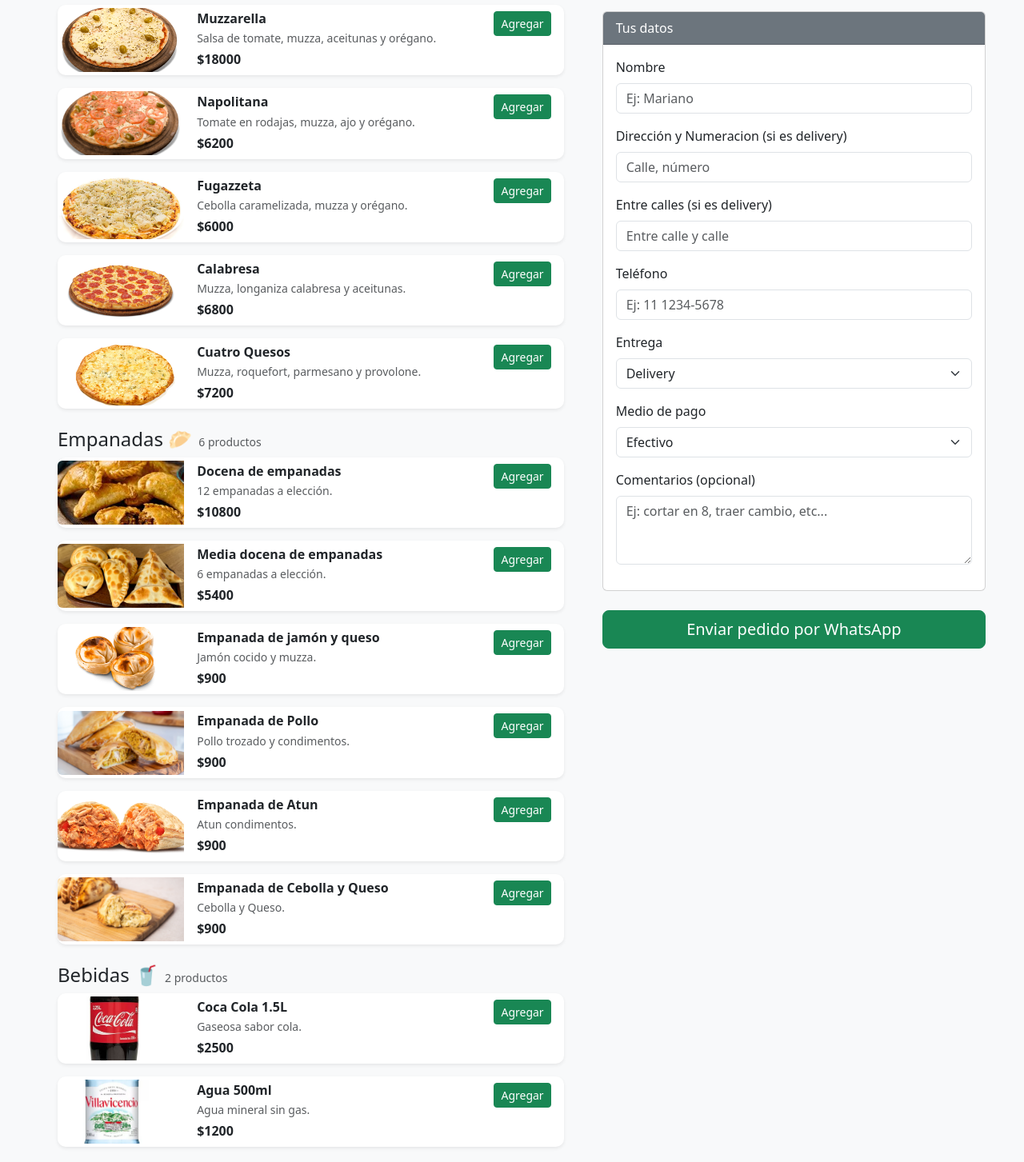
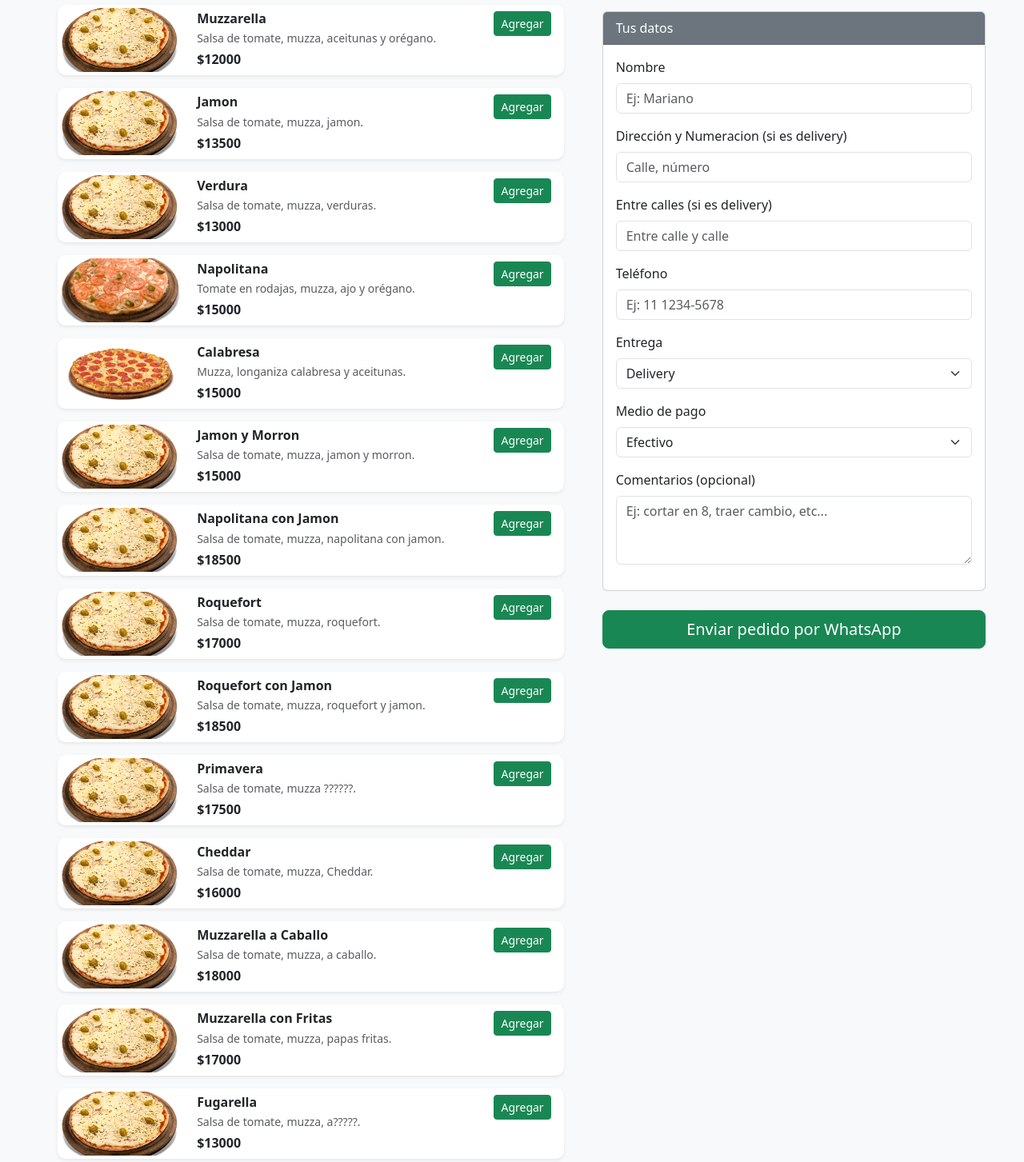
Before and after one commit to MarianoGabrielV/pizza-el-maestro, a React (Vite) app: page / in a window 1280 px wide. Shown: the part 677-2130 px from the top of the page at 80% size. Built offline with nearby package versions, Linux system fonts and the light colour scheme.

Commit message:
preparacion para la entrega

```diff
--- a/src/components/Menu.jsx
+++ b/src/components/Menu.jsx
@@ -1,13 +1,13 @@
 // src/components/Menu.jsx
 import { useState, useRef } from "react";
-import { pizzas, empanadas, bebidas, postres } from "../data/pizzeriaProducts";
+import { pizzas, empanadas, postres, milanesas } from "../data/pizzeriaProducts";
 
 export default function Menu({ onAddToCart, isClosed }) {
   const categories = [
     { id: "pizzas", label: "Pizzas 🍕", products: pizzas },
     { id: "empanadas", label: "Empanadas 🥟", products: empanadas },
-    { id: "bebidas", label: "Bebidas 🥤", products: bebidas },
-    { id: "postres", label: "Postres 🍦", products: postres },
+    { id: "milanesas", label: "Milanesas", products: milanesas },
+    { id: "postraes", label: "Postres 🍦", products: postres },
   ];
 
   // categoría abierta en MOBILE
--- a/src/config/clientConfig.js
+++ b/src/config/clientConfig.js
@@ -1,11 +1,11 @@
 // src/config/clientConfig.js
 export const clientConfig = {
-  nombre: "Pizzería Don Pepe",          // Nombre del local
+  nombre: "Pizzería El Maestro",          // Nombre del local
   tipo: "pizzeria",                     // pizzeria | hamburgueseria | heladeria | etc.
 
   whatsapp: "+5491162123307",           // Teléfono del negocio (formato internacional)
 
-  logo: "/images/logopizza.png",    // Ruta dentro de /public (ej: public/images/logo-pizzeria.png)
+  logo: "/images/elmaestro.png",    // Ruta dentro de /public (ej: public/images/logo-pizzeria.png)
 
   colores: {
     primario: "#e63946",
--- a/src/data/pizzeriaProducts.js
+++ b/src/data/pizzeriaProducts.js
@@ -1,11 +1,27 @@
 // PIZZAS
 export const pizzas = [
-  {
+   {
     id: "pizza-muzarella",
     name: "Muzzarella",
     category: "Pizzas",
     description: "Salsa de tomate, muzza, aceitunas y orégano.",
-    price: 18000,
+    price: 12000,
+    img: "/images/pizzas/pizza-muzarella.png",
+  },
+   {
+    id: "pizza-jamon",
+    name: "Jamon",
+    category: "Pizzas",
+    description: "Salsa de tomate, muzza, jamon.",
+    price: 13500,
+    img: "/images/pizzas/pizza-muzarella.png",
+  },
+   {
+    id: "pizza-verdura",
+    name: "Verdura",
+    category: "Pizzas",
+    description: "Salsa de tomate, muzza, verduras.",
+    price: 13000,
     img: "/images/pizzas/pizza-muzarella.png",
   },
   {
@@ -13,33 +29,130 @@ export const pizzas = [
     name: "Napolitana",
     category: "Pizzas",
     description: "Tomate en rodajas, muzza, ajo y orégano.",
-    price: 6200,
+    price: 15000,
     img: "/images/pizzas/pizza-napo.png",
+  },
+  {
+    id: "pizza-calabresa",
+    name: "Calabresa",
+    category: "Pizzas",
+    description: "Muzza, longaniza calabresa y aceitunas.",
+    price: 15000,
+    img: "/images/pizzas/calabresa.png",
+  },
+   {
+    id: "pizza-jamon-morron",
+    name: "Jamon y Morron",
+    category: "Pizzas",
+    description: "Salsa de tomate, muzza, jamon y morron.",
+    price: 15000,
+    img: "/images/pizzas/pizza-muzarella.png",
+  },
+   {
+    id: "pizza-napo-jamon",
+    name: "Napolitana con Jamon",
+    category: "Pizzas",
+    description: "Salsa de tomate, muzza, napolitana con jamon.",
+    price: 18500,
+    img: "/images/pizzas/pizza-muzarella.png",
+  },
+   {
+    id: "pizza-roquefort",
+    name: "Roquefort",
+    category: "Pizzas",
+    description: "Salsa de tomate, muzza, roquefort.",
+    price: 17000,
+    img: "/images/pizzas/pizza-muzarella.png",
+  },
+   {
+    id: "pizza-roquefort-jamon",
+    name: "Roquefort con Jamon",
+    category: "Pizzas",
+    description: "Salsa de tomate, muzza, roquefort y jamon.",
+    price: 18500,
+    img: "/images/pizzas/pizza-muzarella.png",
+  },
+   {
+    id: "pizza-primavera",
+    name: "Primavera",
+    category: "Pizzas",
+    description: "Salsa de tomate, muzza ??????.",
+    price: 17500,
+    img: "/images/pizzas/pizza-muzarella.png",
+  },
+   {
+    id: "pizza-cheddar",
+    name: "Cheddar",
+    category: "Pizzas",
+    description: "Salsa de tomate, muzza, Cheddar.",
+    price: 16000,
+    img: "/images/pizzas/pizza-muzarella.png",
+  },
+   {
+    id: "pizza-muzarella-caballo",
+    name: "Muzzarella a Caballo",
+    category: "Pizzas",
+    description: "Salsa de tomate, muzza, a caballo.",
+    price: 18000,
+    img: "/images/pizzas/pizza-muzarella.png",
+  },
+   {
+    id: "pizza-muzarella-fritas",
+    name: "Muzzarella con Fritas",
+    category: "Pizzas",
+    description: "Salsa de tomate, muzza, papas fritas.",
+    price: 17000,
+    img: "/images/pizzas/pizza-muzarella.png",
+  },
+   {
+    id: "pizza-fugarella",
+    name: "Fugarella",
+    category: "Pizzas",
+    description: "Salsa de tomate, muzza, a?????.",
+    price: 13000,
+    img: "/images/pizzas/pizza-muzarella.png",
   },
   {
     id: "pizza-fugazzeta",
     name: "Fugazzeta",
     category: "Pizzas",
     description: "Cebolla caramelizada, muzza y orégano.",
-    price: 6000,
+    price: 16000,
     img: "/images/pizzas/fugazeta.jpg",
   },
   {
-    id: "pizza-calabresa",
-    name: "Calabresa",
+    id: "pizza-fugazzeta-jamon",
+    name: "Fugazzeta con Jamon",
     category: "Pizzas",
-    description: "Muzza, longaniza calabresa y aceitunas.",
-    price: 6800,
-    img: "/images/pizzas/calabresa.png",
+    description: "Salsa de tomate, muzza, fugazzeta y jamon.",
+    price: 18000,
+    img: "/images/pizzas/pizza-muzarella.png",
   },
-  {
-    id: "pizza-cuatro quesos",
-    name: "Cuatro Quesos",
+   {
+    id: "pizza-muzarella-huevo",
+    name: "Muzzarella con Huevo Picado",
     category: "Pizzas",
-    description: "Muzza, roquefort, parmesano y provolone.",
-    price: 7200,
-    img: "/images/pizzas/4quesos.avif",
+    description: "Salsa de tomate, muzza, huevo picado.",
+    price: 13000,
+    img: "/images/pizzas/pizza-muzarella.png",
   },
+   {
+    id: "pizza-calzones-napolitano",
+    name: "Calzones Napolitano",
+    category: "Pizzas",
+    description: "Salsa de tomate, muzza, ????.",
+    price: 15000,
+    img: "/images/pizzas/pizza-muzarella.png",
+  },
+   {
+    id: "pizza-calzones-calambres",
+    name: "Calzones Calambres",
+    category: "Pizzas",
+    description: "Salsa de tomate, muzza, ??????.",
+    price: 15000,
+    img: "/images/pizzas/pizza-muzarella.png",
+  },
+
   // agregás más pizzas...
 ];
 
@@ -50,7 +163,7 @@ export const empanadas = [
     name: "Docena de empanadas",
     category: "Empanadas",
     description: "12 empanadas a elección.",
-    price: 10800,
+    price: 22000,
     img: "/images/empanadas/doce.jpg",
     upsell: true, // abre el modal
   },
@@ -59,16 +172,24 @@ export const empanadas = [
     name: "Media docena de empanadas",
     category: "Empanadas",
     description: "6 empanadas a elección.",
-    price: 5400,
+    price: 12000,
     img: "/images/empanadas/media.png",
     upsell: true, // abre el modal
+  },
+  {
+    id: "emp-carne",
+    name: "Empanada de Carne",
+    category: "Empanadas",
+    description: "Carne picada condimentada.",
+    price: 1900,
+    img: "/images/empanadas/empanada-jyq.png",
   },
   {
     id: "emp-jyq",
     name: "Empanada de jamón y queso",
     category: "Empanadas",
-    description: "Jamón cocido y muzza.",
-    price: 900,
+    description: "Jamón y queso.",
+    price: 1900,
     img: "/images/empanadas/empanada-jyq.png",
   },
   {
@@ -76,44 +197,78 @@ export const empanadas = [
     name: "Empanada de Pollo",
     category: "Empanadas",
     description: "Pollo trozado y condimentos.",
-    price: 900,
+    price: 1900,
     img: "/images/empanadas/empanadapollo.jpg",
-  },
-  {
-    id: "emp-atun",
-    name: "Empanada de Atun",
-    category: "Empanadas",
-    description: "Atun condimentos.",
-    price: 900,
-    img: "/images/empanadas/atun.png",
   },
   {
     id: "emp-cyq",
     name: "Empanada de Cebolla y Queso",
     category: "Empanadas",
     description: "Cebolla y Queso.",
-    price: 900,
+    price: 1900,
     img: "/images/empanadas/cyq.jpg",
+  },
+  {
+    id: "emp-cebolla-queso-panceta",
+    name: "Empanada de Cebolla, Queso y Panceta",
+    category: "Empanadas",
+    description: "Atun condimentos.",
+    price: 1900,
+    img: "/images/empanadas/atun.png",
+  },
+  {
+    id: "emp-Verdura",
+    name: "Empanada de Verduras",
+    category: "Empanadas",
+    description: "???????????.",
+    price: 1900,
+    img: "/images/empanadas/atun.png",
+  },
+  {
+    id: "emp-calabresa",
+    name: "Empanada de Calabresa",
+    category: "Empanadas",
+    description: "Calabresa.",
+    price: 1900,
+    img: "/images/empanadas/atun.png",
+  },
+  {
+    id: "emp-roquefort",
+    name: "Empanada de Roquefort",
+    category: "Empanadas",
+    description: "Roquefort",
+    price: 1900,
+    img: "/images/empanadas/atun.png",
+  },
+  {
+    id: "emp-tomate-muza",
+    name: "Empanada Tomate, Muzza y Huevo",
+    category: "Empanadas",
+    description: "Tomate, Muzza y Huevo",
+    price: 1900,
+    img: "/images/empanadas/atun.png",
   },
 ];
 
-// BEBIDAS
-export const bebidas = [
+//Milanesas
+export const milanesas = [
   {
-    id: "coca-15",
-    name: "Coca Cola 1.5L",
-    category: "Bebidas",
-    description: "Gaseosa sabor cola.",
-    price: 2500,
-    img: "/images/bebidas/cocacola.png",
+    id: "mila1",
+    name: "Milanesa con Papas",
+    description: "Clásica milanesa de carne con papas fritas.",
+    price: 8500,
   },
   {
-    id: "agua-500",
-    name: "Agua 500ml",
-    category: "Bebidas",
-    description: "Agua mineral sin gas.",
-    price: 1200,
-    img: "/images/bebidas/agua.png",
+    id: "mila2",
+    name: "Milanesa Napolitana",
+    description: "Milanesa napolitana con papas fritas.",
+    price: 9500,
+  },
+  {
+    id: "papas1",
+    name: "Papas Fritas",
+    description: "Porción de papas fritas tradicionales.",
+    price: 4000,
   },
 ];
 
--- a/src/index.css
+++ b/src/index.css
@@ -181,7 +181,7 @@ button:focus-visible {
 }
 
 .menu-category-collapse.show {
-  max-height: 1000px;
+  max-height: 5000px; /* 🔥 antes 1000px, ahora entran todas las pizzas */
   opacity: 1;
 }
 
@@ -291,8 +291,6 @@ button:focus-visible {
   color: #fff !important;
 }
 
-
-
 /* Scroll interno para la lista del Upsell */
 .upsell-scroll-area {
   max-height: 300px;       /* altura fija cómoda en mobile */
```
Also changed, not shown: public/images/elmaestro.png (added).
